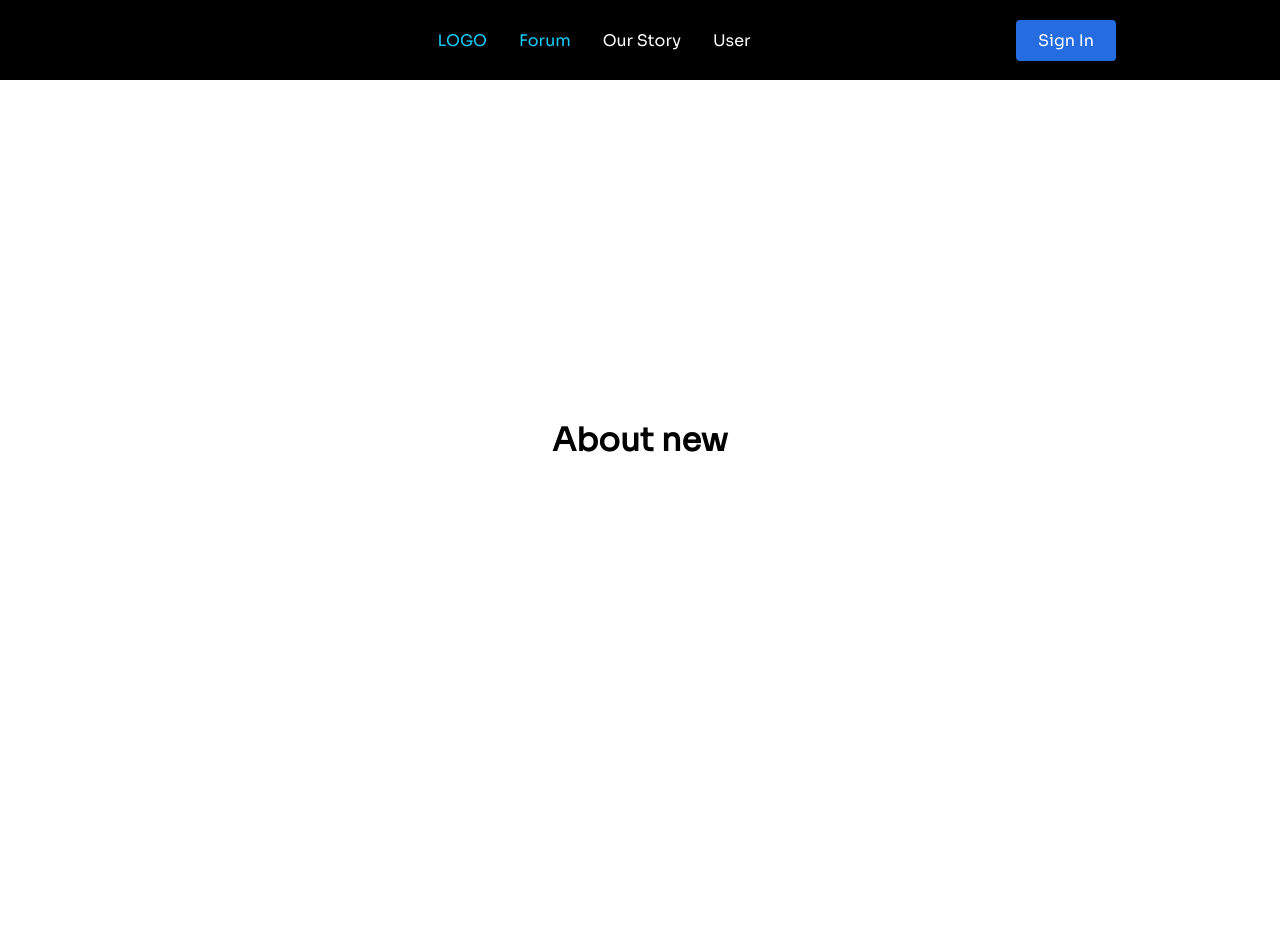
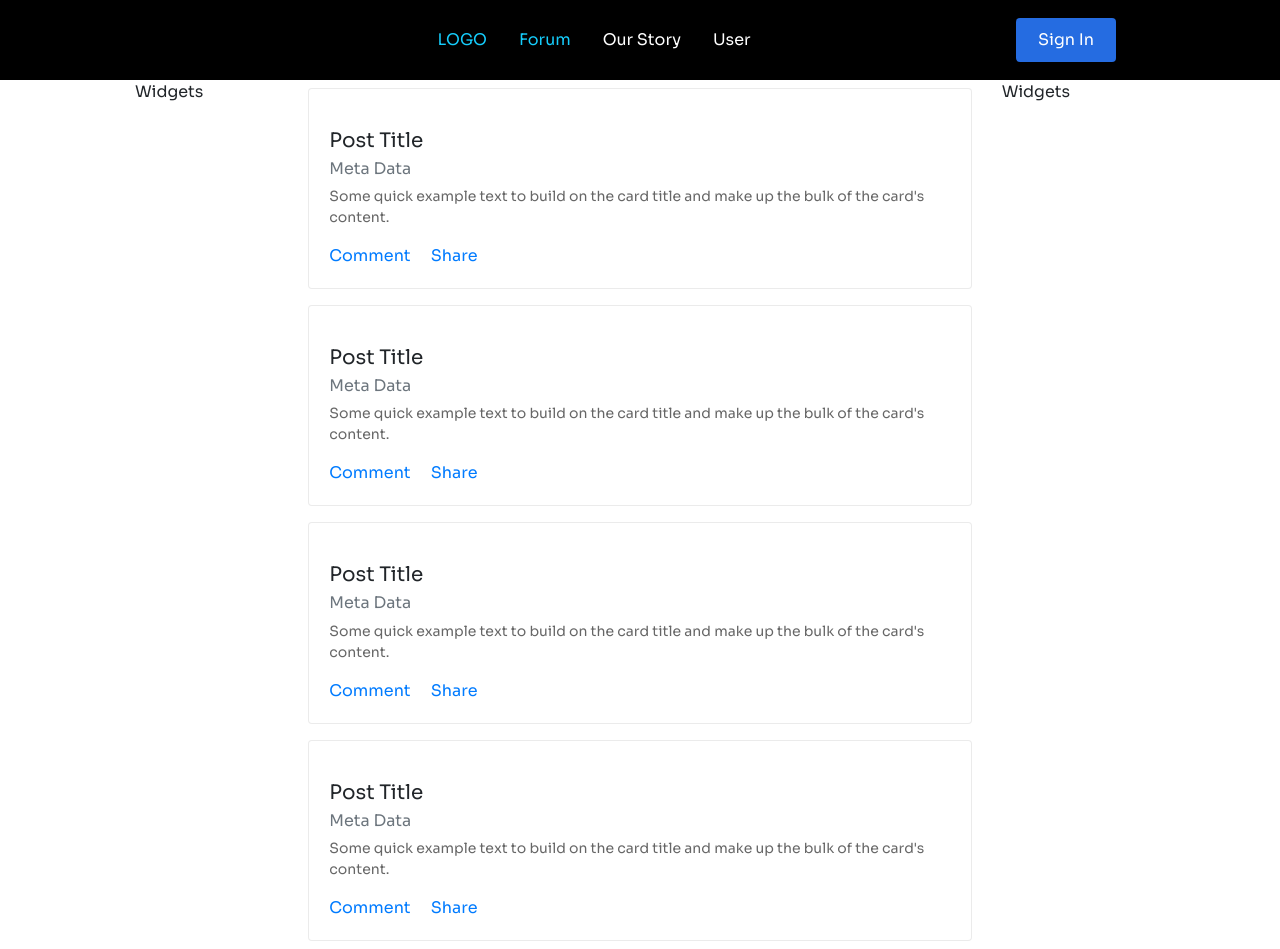
Before and after one commit to candygarcia014/self-care-pirates, a React (Create React App) app in the folder client/: page /forum in a window 1280 px wide. Before the commit the page ends 800 px from the top, so only its background shows below. Built offline with nearby package versions, Linux system fonts and the light colour scheme.

Commit message:
added posts and columns in forum page, creted folder for forum, created post component

```diff
--- a/client/public/index.html
+++ b/client/public/index.html
@@ -16,6 +16,7 @@
     -->
     <link rel="manifest" href="https://cdnjs.cloudflare.com/ajax/libs/reactstrap/4.8.0/reactstrap.min.js" />
     <link rel="manifest" href="%PUBLIC_URL%/manifest.json" />
+    <link rel="stylesheet" href="https://maxcdn.bootstrapcdn.com/bootstrap/4.5.0/css/bootstrap.min.css" integrity="sha384-9aIt2nRpC12Uk9gS9baDl411NQApFmC26EwAOH8WgZl5MYYxFfc+NcPb1dKGj7Sk" crossorigin="anonymous"/>
     <!--
       Notice the use of %PUBLIC_URL% in the tags above.
       It will be replaced with the URL of the `public` folder during the build.
--- a/client/src/App.js
+++ b/client/src/App.js
@@ -3,7 +3,7 @@ import './App.css';
 import NavBar from '../src/components/Navbar/Navbar';
 import { BrowserRouter as Router, Switch, Route } from 'react-router-dom';
 import LandingPage from './pages/LandingPage';
-import Forum from './pages/Forum';
+import Forum from './pages/Forum/Forum';
 import Services from './pages/services';
 import User from './pages/User';
 import OurStory from './pages/OurStory';
--- /dev/null
+++ b/client/src/components/PostCard/PostCard.js
@@ -0,0 +1,20 @@
+import React from 'react';
+import Card from 'react-bootstrap/Card';
+
+const PostCard = () => {
+    return (
+        <Card className="p-0 my-2">
+        <Card.Body>
+            <Card.Title>Post Title</Card.Title>
+            <Card.Subtitle className="mb-2 text-muted">Meta Data</Card.Subtitle>
+            <Card.Text>
+            Some quick example text to build on the card title and make up the bulk of
+            the card's content.
+            </Card.Text>
+            <Card.Link href="#">Comment</Card.Link>
+            <Card.Link href="#">Share</Card.Link>
+        </Card.Body>
+        </Card>
+    )};
+
+export default PostCard;
--- a/client/src/index.js
+++ b/client/src/index.js
@@ -2,6 +2,7 @@ import React from 'react';
 import ReactDOM from 'react-dom';
 import App from './App';
 import * as serviceWorker from './serviceWorker';
+
 
 ReactDOM.render(
   <React.StrictMode>
--- a/client/src/pages/Forum.js
+++ /dev/null
@@ -1,18 +0,0 @@
-import React from 'react';
-
-const Forum = () => {
-  return (
-    <div
-      style={{
-        display: 'flex',
-        justifyContent: 'center',
-        alignItems: 'center',
-        height: '90vh'
-      }}
-    >
-      <h1>About new</h1>
-    </div>
-  );
-};
-
-export default Forum;
--- /dev/null
+++ b/client/src/pages/Forum/Forum.js
@@ -0,0 +1,68 @@
+import React from 'react';
+import PostCard from './../../components/PostCard/PostCard';
+import { Container, Row, Col } from 'react-bootstrap';
+
+const Forum = () => {
+  return (
+    <Container>
+      <Row>
+
+        {/* left side widgets */}
+          <Col xs={2}>
+            <Row>
+              <Col xs={12}>
+              Widgets
+              </Col>
+            </Row>
+          </Col>
+
+          {/* center post truncates */}
+          <Col xs={8}>
+
+           {/* truncated posts */}
+           <Row>
+             {/* {arr.map()} */}
+             <Col xs={12}>
+              <PostCard />
+             </Col>
+           </Row>
+
+           <Row>
+             {/* {arr.map()} */}
+             <Col xs={12}>
+              <PostCard />
+             </Col>
+           </Row>
+
+           <Row>
+             {/* {arr.map()} */}
+             <Col xs={12}>
+              <PostCard />
+             </Col>
+           </Row>
+
+           <Row>
+             {/* {arr.map()} */}
+             <Col xs={12}>
+              <PostCard />
+             </Col>
+           </Row>
+
+        </Col>
+
+      {/* right side widgets */}
+        <Col xs={2}>
+          <Row>
+            <Col xs={12}>
+            Widgets
+            </Col>
+          </Row>
+        </Col>
+
+      </Row>
+</Container>
+
+
+  )};
+
+export default Forum;
```
Also changed, not shown: client/src/components/PostCard/PostCard.css (added), client/src/pages/Forum/Forum.css (added), 1 other file (tests, documents, lock files or other folders).
